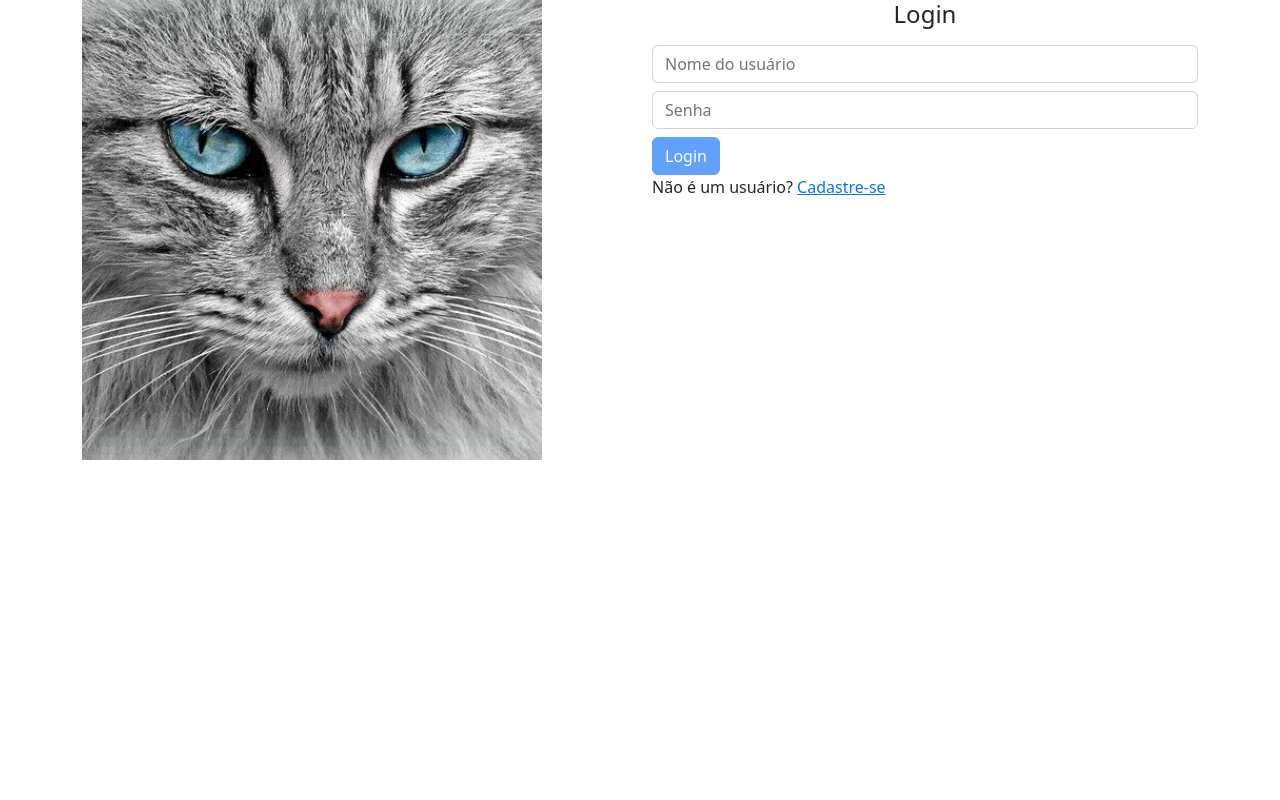
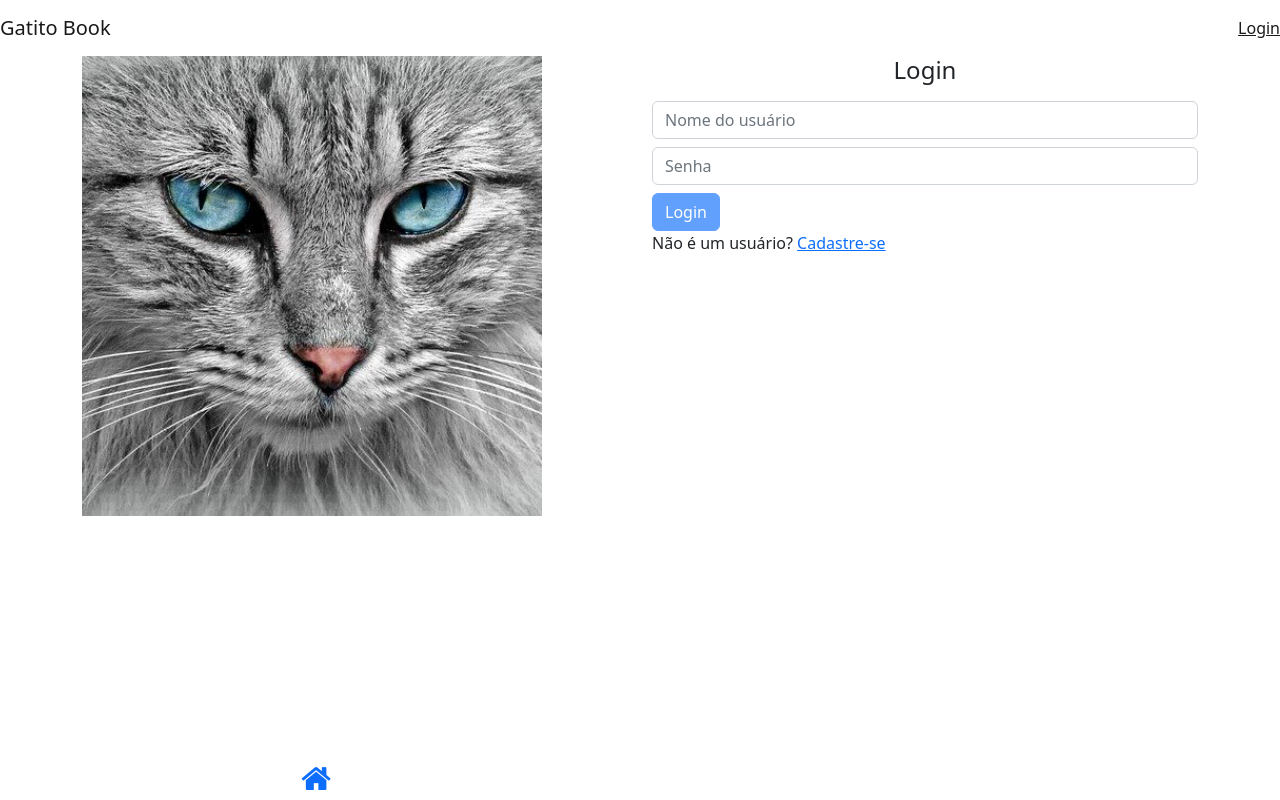
Before and after one commit to eusoudavi/gatitobook, an Angular app: page /home in a window 1280 px wide. Built offline with nearby package versions, Linux system fonts and the light colour scheme.

Commit message:
implementando cabeçalho e rodapé

```diff
--- a/src/app/app.component.html
+++ b/src/app/app.component.html
@@ -1,2 +1,3 @@
-<!-- <app-home></app-home> -->
-<router-outlet></router-outlet> <!--ESTAMOS INDICANDO AGORA QUE PARA ACESSAR O HOME, HAVERÁ UMA ROTA-->
+<app-cabecalho></app-cabecalho>
+<router-outlet></router-outlet>
+<app-rodape></app-rodape>
--- a/src/app/app.module.ts
+++ b/src/app/app.module.ts
@@ -16,7 +16,9 @@ import { AppComponent } from './app.component';
   imports: [
     BrowserModule,
     AppRoutingModule,
-    HttpClientModule
+    HttpClientModule,
+    CabecalhoModule,
+    RodapeModule
   ],
   providers: [],
   bootstrap: [AppComponent]
```
